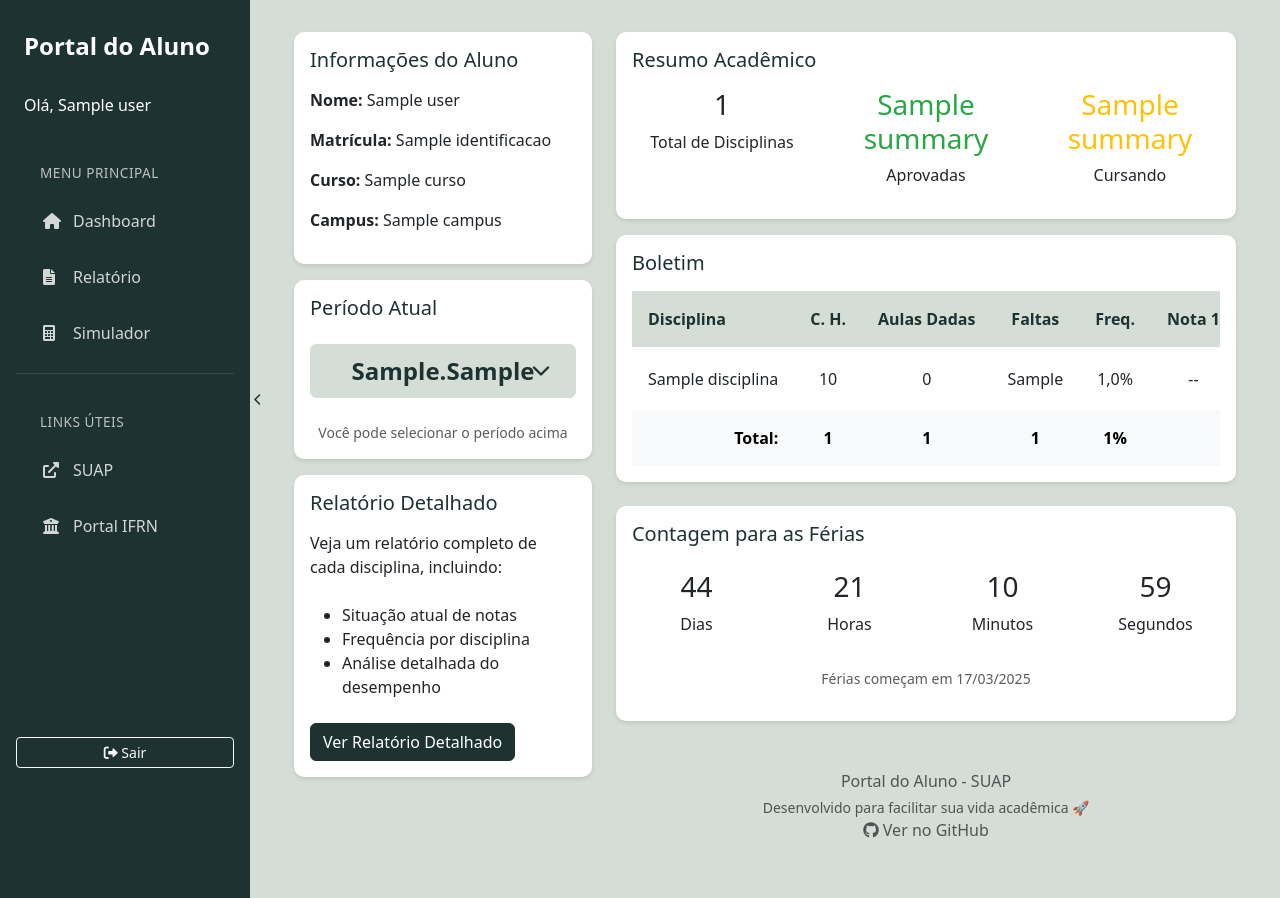
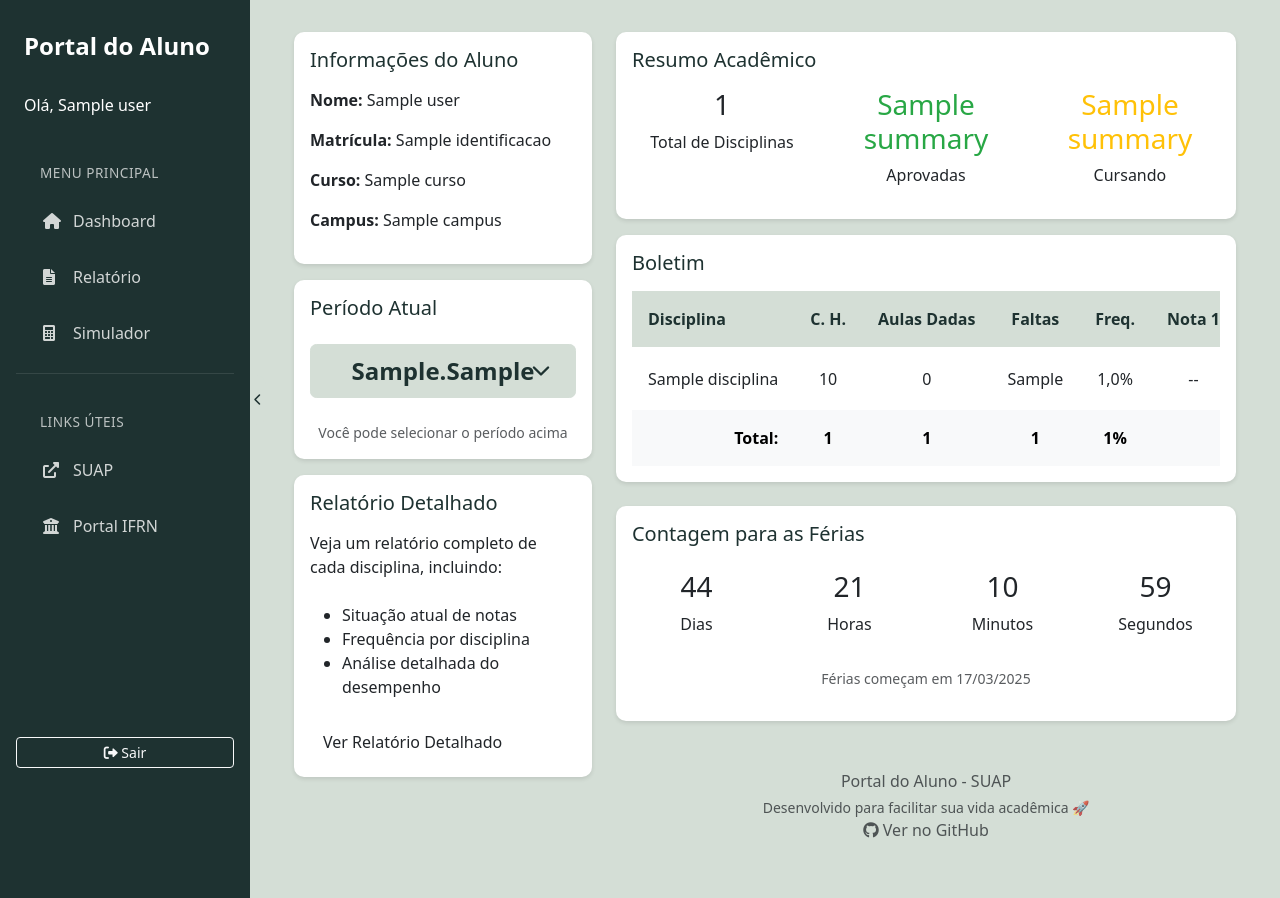
Before and after one commit to ErisvaldoBalbino/portaldoalunosuap, a Django app: template portal_estudante/templates/portal_estudante/dashboard.html in a window 1280 px wide. Run offline with Django 5.2, Linux system fonts and the light colour scheme; the template is opened without the code that fills it: most values are stand-ins (such as "Sample title", 1, 10 or a date in 2020).

Commit message:
style: botao relatorio

```diff
--- a/portal_estudante/templates/portal_estudante/dashboard.html
+++ b/portal_estudante/templates/portal_estudante/dashboard.html
@@ -76,7 +76,7 @@
                         </ul>
                     </p>
                     <a href="{% url 'portal_estudante:report' %}?ano={{ request.GET.ano }}&periodo={{ request.GET.periodo }}"
-                       class="btn btn-primary"
+                       class="btn"
                        onclick="showTableLoading()">
                         Ver Relatório Detalhado
                     </a>
```
